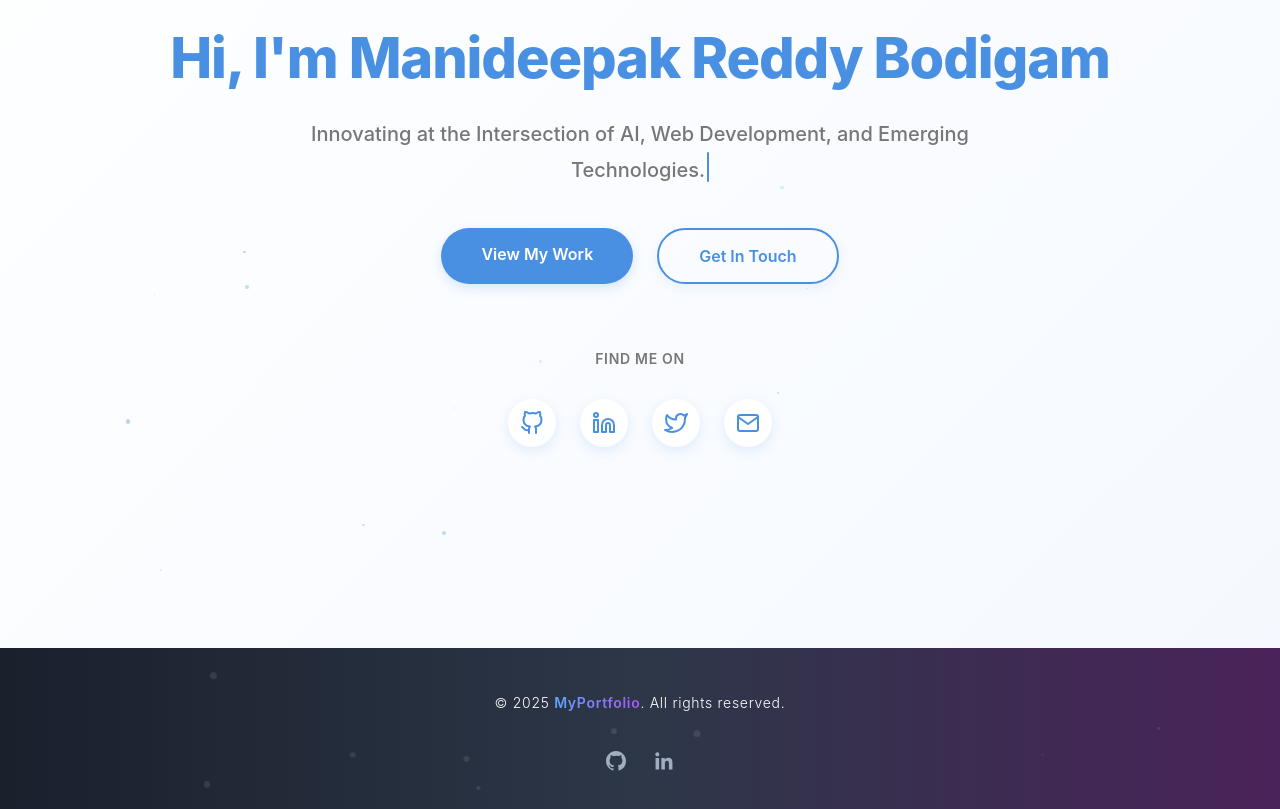
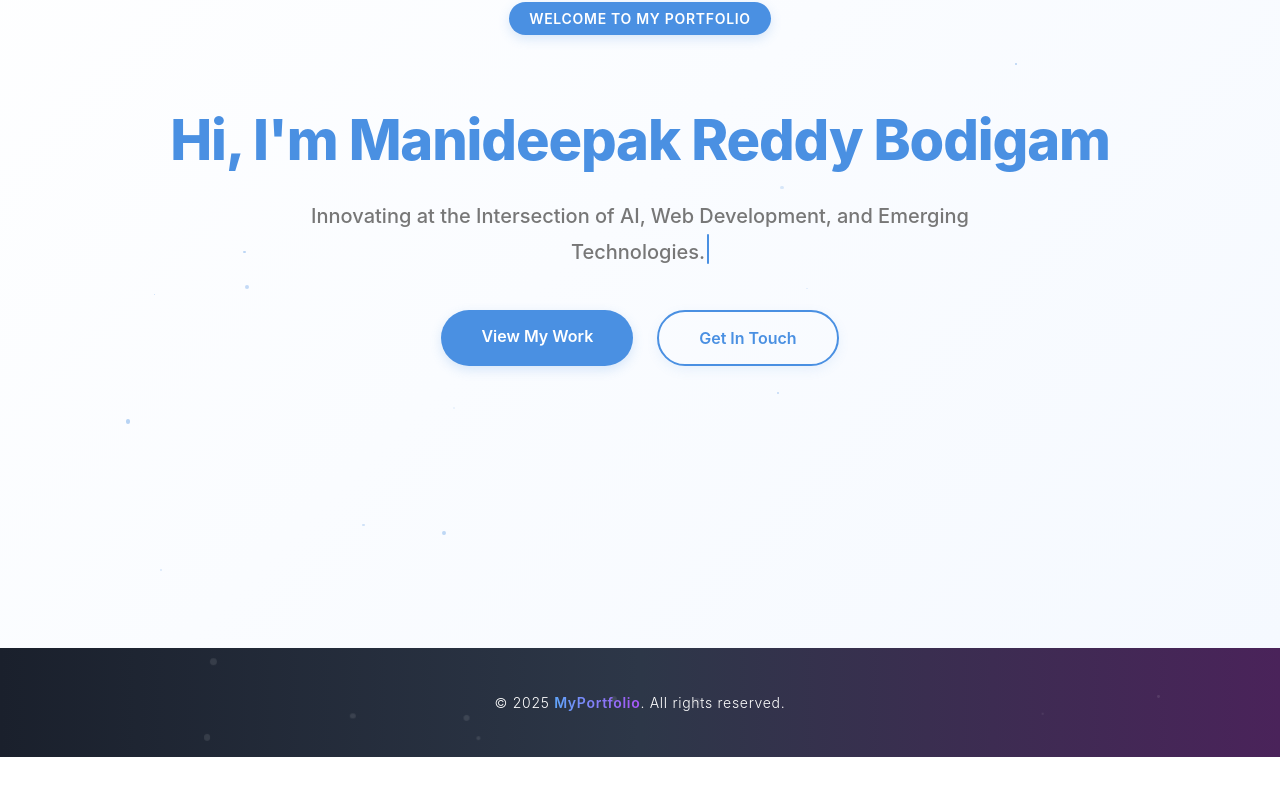
Before and after one commit to manideepak12/my-portfolio, a React (Create React App) app: page / in a window 1280 px wide. Shown: the part 280-1089 px from the top of the page. After the commit the page ends 1037 px from the top, so only its background shows below. Built offline with nearby package versions, Linux system fonts and the light colour scheme.

Commit message:
Updated portfolio: added new sections

```diff
--- a/src/components/Footer.js
+++ b/src/components/Footer.js
@@ -129,40 +129,7 @@ function Footer() {
           &copy; 2025 <span style={styles.logoText}>MyPortfolio</span>. All rights reserved.
         </p>
 
-        <div style={styles.socialContainer}>
-          <a
-            href="#"
-            style={{...styles.socialLink, ...styles.socialLinkGithub}}
-            onMouseEnter={() => setHoverIcon('github')}
-            onMouseLeave={() => setHoverIcon(null)}
-            aria-label="GitHub"
-          >
-            <svg
-              style={styles.iconStyle('github')}
-              fill="currentColor"
-              viewBox="0 0 24 24"
-              aria-hidden="true"
-            >
-              <path fillRule="evenodd" d="M12 2C6.477 2 2 6.484 2 12.017c0 4.425 2.865 8.18 6.839 9.504.5.092.682-.217.682-.483 0-.237-.008-.868-.013-1.703-2.782.605-3.369-1.343-3.369-1.343-.454-1.158-1.11-1.466-1.11-1.466-.908-.62.069-.608.069-.608 1.003.07 1.531 1.032 1.531 1.032.892 1.53 2.341 1.088 2.91.832.092-.647.35-1.088.636-1.338-2.22-.253-4.555-1.113-4.555-4.951 0-1.093.39-1.988 1.029-2.688-.103-.253-.446-1.272.098-2.65 0 0 .84-.27 2.75 1.026A9.564 9.564 0 0112 6.844c.85.004 1.705.115 2.504.337 1.909-1.296 2.747-1.027 2.747-1.027.546 1.379.202 2.398.1 2.651.64.7 1.028 1.595 1.028 2.688 0 3.848-2.339 4.695-4.566 4.943.359.309.678.92.678 1.855 0 1.338-.012 2.419-.012 2.747 0 .268.18.58.688.482A10.019 10.019 0 0022 12.017C22 6.484 17.522 2 12 2z" clipRule="evenodd" />
-            </svg>
-          </a>
-          <a
-            href="#"
-            style={{...styles.socialLink, ...styles.socialLinkLinkedin}}
-            onMouseEnter={() => setHoverIcon('linkedin')}
-            onMouseLeave={() => setHoverIcon(null)}
-            aria-label="LinkedIn"
-          >
-            <svg
-              style={styles.iconStyle('linkedin')}
-              fill="currentColor"
-              viewBox="0 0 24 24"
-              aria-hidden="true"
-            >
-              <path d="M20.447 20.452h-3.554v-5.569c0-1.328-.027-3.037-1.852-3.037-1.853 0-2.136 1.445-2.136 2.939v5.667H9.351V9h3.414v1.561h.046c.477-.9 1.637-1.85 3.37-1.85 3.601 0 4.267 2.37 4.267 5.455v6.286zM5.337 7.433c-1.144 0-2.063-.926-2.063-2.065 0-1.138.92-2.063 2.063-2.063 1.14 0 2.064.925 2.064 2.063 0 1.139-.925 2.065-2.064 2.065zm1.782 13.019H3.555V9h3.564v11.452z" />
-            </svg>
-          </a>
-        </div>
+
       </div>
     </footer>
   );
--- a/src/pages/Home.js
+++ b/src/pages/Home.js
@@ -230,41 +230,6 @@ function Home() {
       fontSize: '1rem',
       transform: hoverButton === 'secondary' ? 'translateY(-3px)' : 'translateY(0)',
     },
-    socialSection: {
-      marginTop: '4rem',
-      transform: isLoaded ? 'translateY(0)' : 'translateY(20px)',
-      opacity: isLoaded ? 1 : 0,
-      transition: 'transform 0.8s ease, opacity 0.8s ease',
-      transitionDelay: '1.5s',
-    },
-    socialText: {
-      fontSize: '0.875rem',
-      fontWeight: '600',
-      color: theme.textLight,
-      marginBottom: '1rem',
-      letterSpacing: '0.05em',
-      position: 'relative',
-      display: 'inline-block',
-    },
-    socialLinks: {
-      display: 'flex',
-      justifyContent: 'center',
-      gap: '1.5rem',
-      marginTop: '1rem',
-    },
-    socialLink: {
-      color: theme.primary,
-      transition: 'all 0.3s ease',
-      background: 'white',
-      padding: '0.75rem',
-      borderRadius: '50%',
-      display: 'flex',
-      boxShadow: '0 4px 12px rgba(74, 144, 226, 0.15)',
-    },
-    socialIcon: {
-      height: '1.5rem',
-      width: '1.5rem',
-    },
     srOnly: {
       position: 'absolute',
       width: '1px',
@@ -357,101 +322,6 @@ function Home() {
             Get In Touch
           </Link>
         </div>
-
-        {/* Social Links */}
-        <div style={styles.socialSection}>
-          <div style={styles.socialText}>FIND ME ON</div>
-          <div style={styles.socialLinks}>
-            <a
-              href="https://github.com/manideepak12"
-              style={styles.socialLink}
-              target="_blank"
-              rel="noopener noreferrer"
-              onMouseEnter={(e) => {
-                e.currentTarget.style.transform = 'translateY(-5px)';
-                e.currentTarget.style.boxShadow = '0 8px 20px rgba(74, 144, 226, 0.3)';
-                e.currentTarget.style.color = theme.primaryLight;
-              }}
-              onMouseLeave={(e) => {
-                e.currentTarget.style.transform = '';
-                e.currentTarget.style.boxShadow = '';
-                e.currentTarget.style.color = '';
-              }}
-            >
-              <svg style={styles.socialIcon} viewBox="0 0 24 24" fill="none" stroke="currentColor" strokeWidth="2" strokeLinecap="round" strokeLinejoin="round">
-                <path d="M9 19c-5 1.5-5-2.5-7-3m14 6v-3.87a3.37 3.37 0 0 0-.94-2.61c3.14-.35 6.44-1.54 6.44-7A5.44 5.44 0 0 0 20 4.77 5.07 5.07 0 0 0 19.91 1S18.73.65 16 2.48a13.38 13.38 0 0 0-7 0C6.27.65 5.09 1 5.09 1A5.07 5.07 0 0 0 5 4.77a5.44 5.44 0 0 0-1.5 3.78c0 5.42 3.3 6.61 6.44 7A3.37 3.37 0 0 0 9 18.13V22"></path>
-              </svg>
-              <span style={styles.srOnly}>GitHub</span>
-            </a>
-
-            <a
-              href="https://linkedin.com/in/manideepak"
-              style={styles.socialLink}
-              target="_blank"
-              rel="noopener noreferrer"
-              onMouseEnter={(e) => {
-                e.currentTarget.style.transform = 'translateY(-5px)';
-                e.currentTarget.style.boxShadow = '0 8px 20px rgba(74, 144, 226, 0.3)';
-                e.currentTarget.style.color = theme.primaryLight;
-              }}
-              onMouseLeave={(e) => {
-                e.currentTarget.style.transform = '';
-                e.currentTarget.style.boxShadow = '';
-                e.currentTarget.style.color = '';
-              }}
-            >
-              <svg style={styles.socialIcon} viewBox="0 0 24 24" fill="none" stroke="currentColor" strokeWidth="2" strokeLinecap="round" strokeLinejoin="round">
-                <path d="M16 8a6 6 0 0 1 6 6v7h-4v-7a2 2 0 0 0-2-2 2 2 0 0 0-2 2v7h-4v-7a6 6 0 0 1 6-6z"></path>
-                <rect x="2" y="9" width="4" height="12"></rect>
-                <circle cx="4" cy="4" r="2"></circle>
-              </svg>
-              <span style={styles.srOnly}>LinkedIn</span>
-            </a>
-
-            <a
-              href="https://twitter.com/manideepak_dev"
-              style={styles.socialLink}
-              target="_blank"
-              rel="noopener noreferrer"
-              onMouseEnter={(e) => {
-                e.currentTarget.style.transform = 'translateY(-5px)';
-                e.currentTarget.style.boxShadow = '0 8px 20px rgba(74, 144, 226, 0.3)';
-                e.currentTarget.style.color = theme.primaryLight;
-              }}
-              onMouseLeave={(e) => {
-                e.currentTarget.style.transform = '';
-                e.currentTarget.style.boxShadow = '';
-                e.currentTarget.style.color = '';
-              }}
-            >
-              <svg style={styles.socialIcon} viewBox="0 0 24 24" fill="none" stroke="currentColor" strokeWidth="2" strokeLinecap="round" strokeLinejoin="round">
-                <path d="M23 3a10.9 10.9 0 0 1-3.14 1.53 4.48 4.48 0 0 0-7.86 3v1A10.66 10.66 0 0 1 3 4s-4 9 5 13a11.64 11.64 0 0 1-7 2c9 5 20 0 20-11.5a4.5 4.5 0 0 0-.08-.83A7.72 7.72 0 0 0 23 3z"></path>
-              </svg>
-              <span style={styles.srOnly}>Twitter</span>
-            </a>
-
-            <a
-              href="mailto:contact@manideepak.dev"
-              style={styles.socialLink}
-              onMouseEnter={(e) => {
-                e.currentTarget.style.transform = 'translateY(-5px)';
-                e.currentTarget.style.boxShadow = '0 8px 20px rgba(74, 144, 226, 0.3)';
-                e.currentTarget.style.color = theme.primaryLight;
-              }}
-              onMouseLeave={(e) => {
-                e.currentTarget.style.transform = '';
-                e.currentTarget.style.boxShadow = '';
-                e.currentTarget.style.color = '';
-              }}
-            >
-              <svg style={styles.socialIcon} viewBox="0 0 24 24" fill="none" stroke="currentColor" strokeWidth="2" strokeLinecap="round" strokeLinejoin="round">
-                <path d="M4 4h16c1.1 0 2 .9 2 2v12c0 1.1-.9 2-2 2H4c-1.1 0-2-.9-2-2V6c0-1.1.9-2 2-2z"></path>
-                <polyline points="22,6 12,13 2,6"></polyline>
-              </svg>
-              <span style={styles.srOnly}>Email</span>
-            </a>
-          </div>
-        </div>
       </div>
     </section>
   );
```
